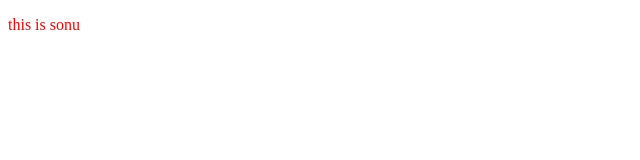
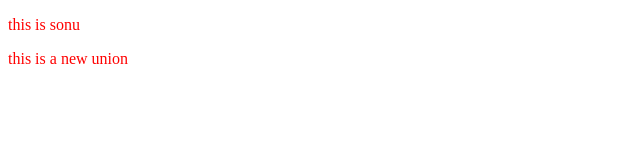
Before and after one commit to sonuokok/localRepo, a plain HTML site: page index.html in a window 1280 px wide. Shown: the full height of the page, 0-640 px from the left. Drawn offline with Linux system fonts and the light colour scheme.

Commit message:
its a simple modification

```diff
--- a/index.html
+++ b/index.html
@@ -9,5 +9,6 @@
 <body>
 
     <p>this is sonu</p>
+    <p>this is a new union</p>
 </body>
 </html>
```
